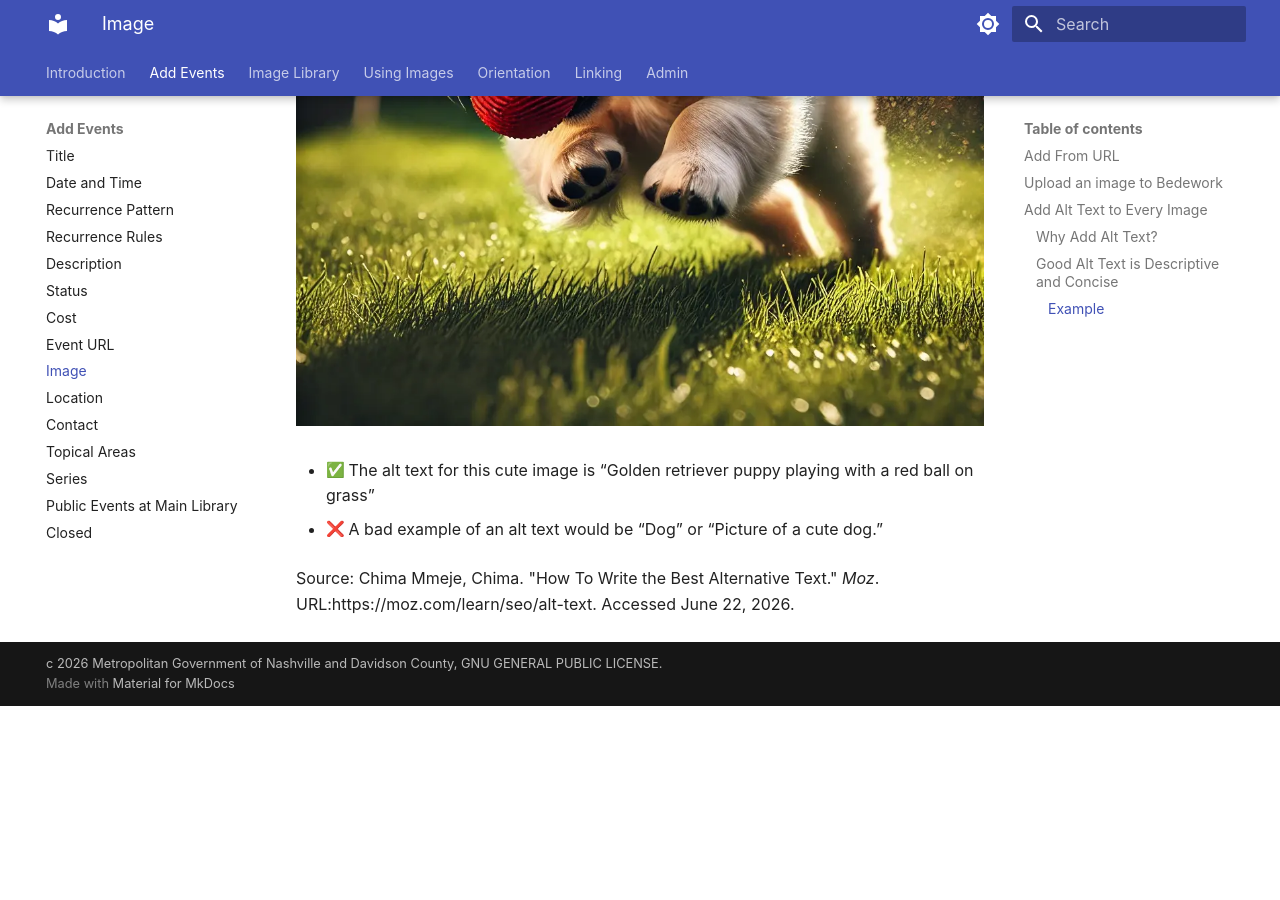
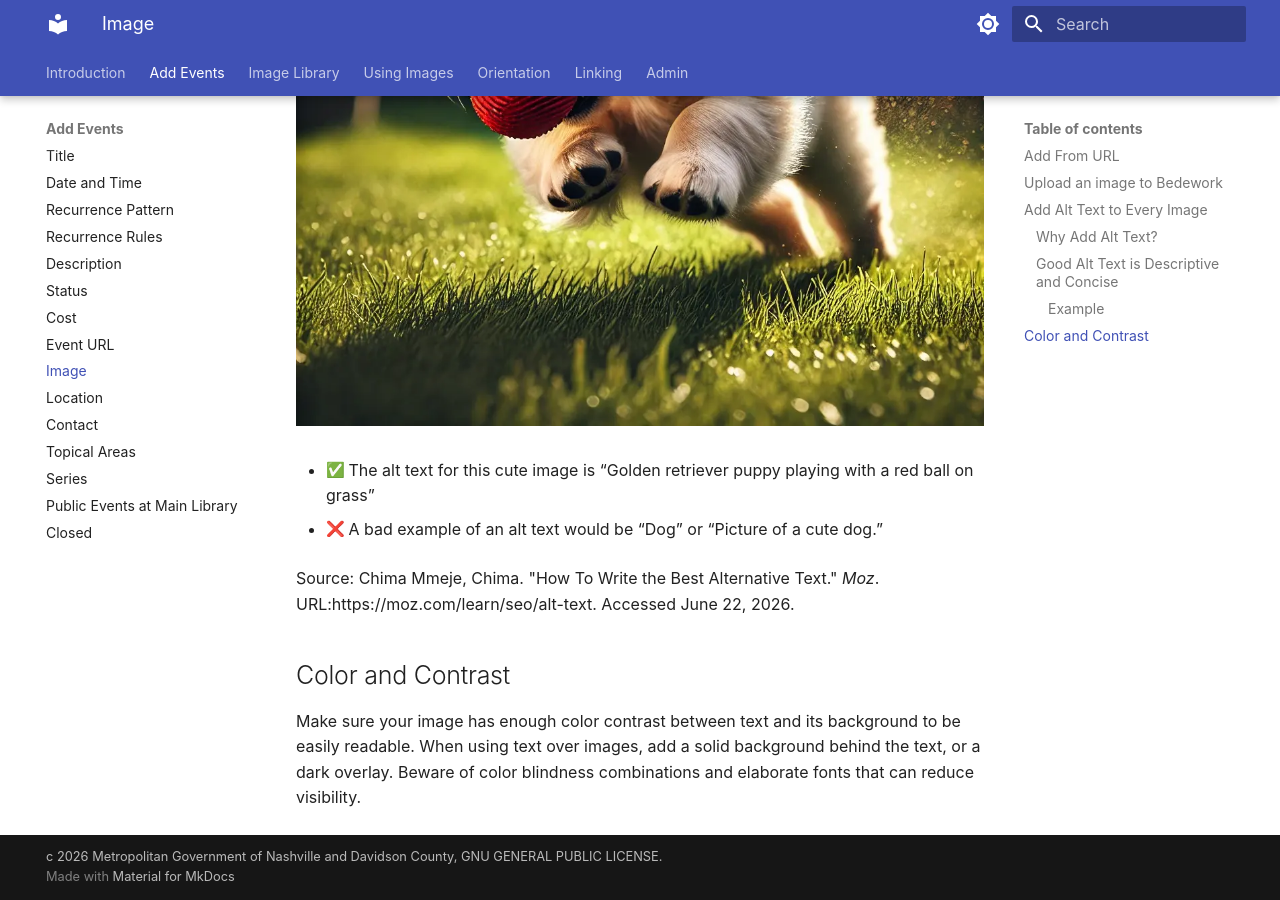
Before and after one commit to Nashville-Public-Library/bedework-docs, an MkDocs documentation site: the page built from docs/add-events/image.md, in a window 1280 px wide and 900 px high, scrolled down 2305 px. Built offline with MkDocs 1.6.1 and Material for MkDocs 9.7.7, drawn with Linux system fonts in a browser that asks for light colours; emoji names are drawn with the system emoji font; before the commit the page ends 3011 px from its top, so only the background shows below that.

Commit message:
adding passage about color

```diff
--- a/docs/add-events/image.md
+++ b/docs/add-events/image.md
@@ -58,3 +58,7 @@ Alt Text is a brief description of the image.
 - :x: A bad example of an alt text would be “Dog” or “Picture of a cute dog.”
 
 Source: Chima Mmeje, Chima. "How To Write the Best Alternative Text." _Moz_. URL:https://moz.com/learn/seo/alt-text. Accessed June 22, 2026.
+
+## Color and Contrast
+
+Make sure your image has enough color contrast between text and its background to be easily readable. When using text over images, add a solid background behind the text, or a dark overlay. Beware of color blindness combinations and elaborate fonts that can reduce visibility.
```
